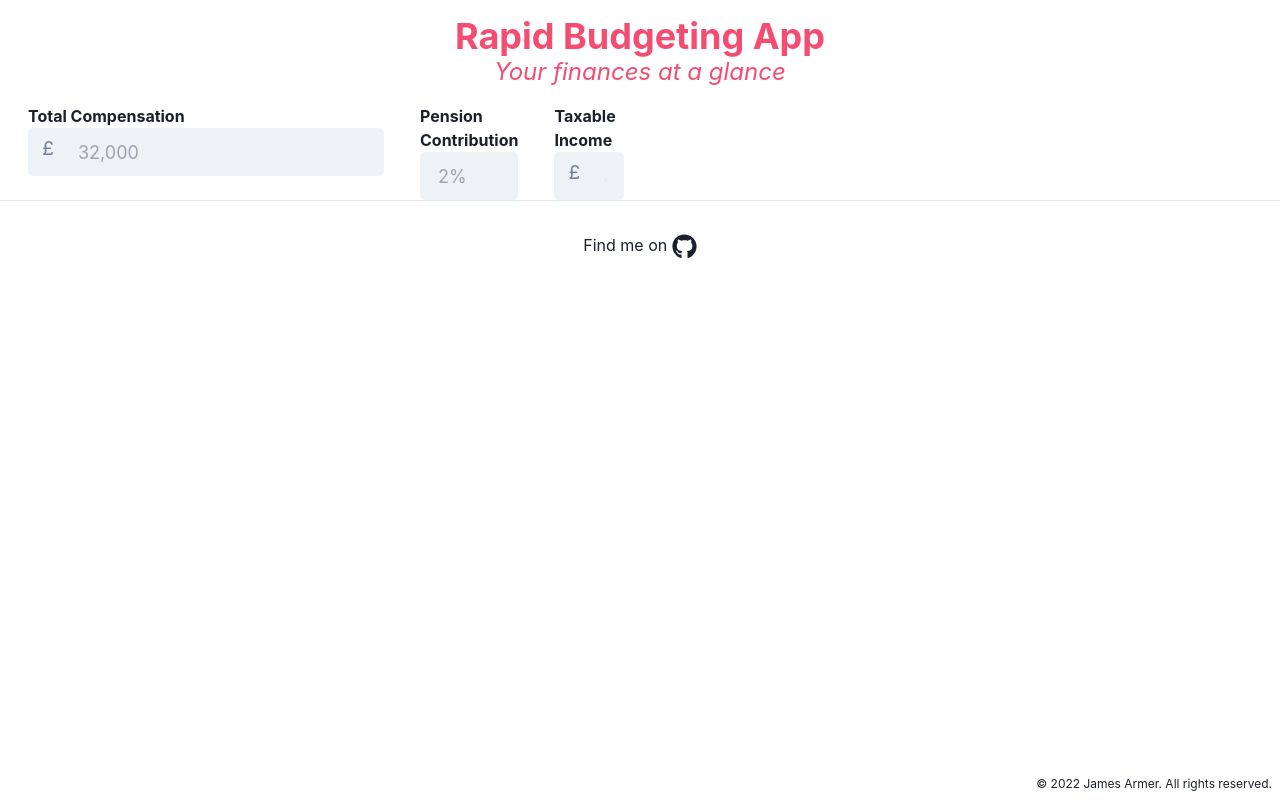
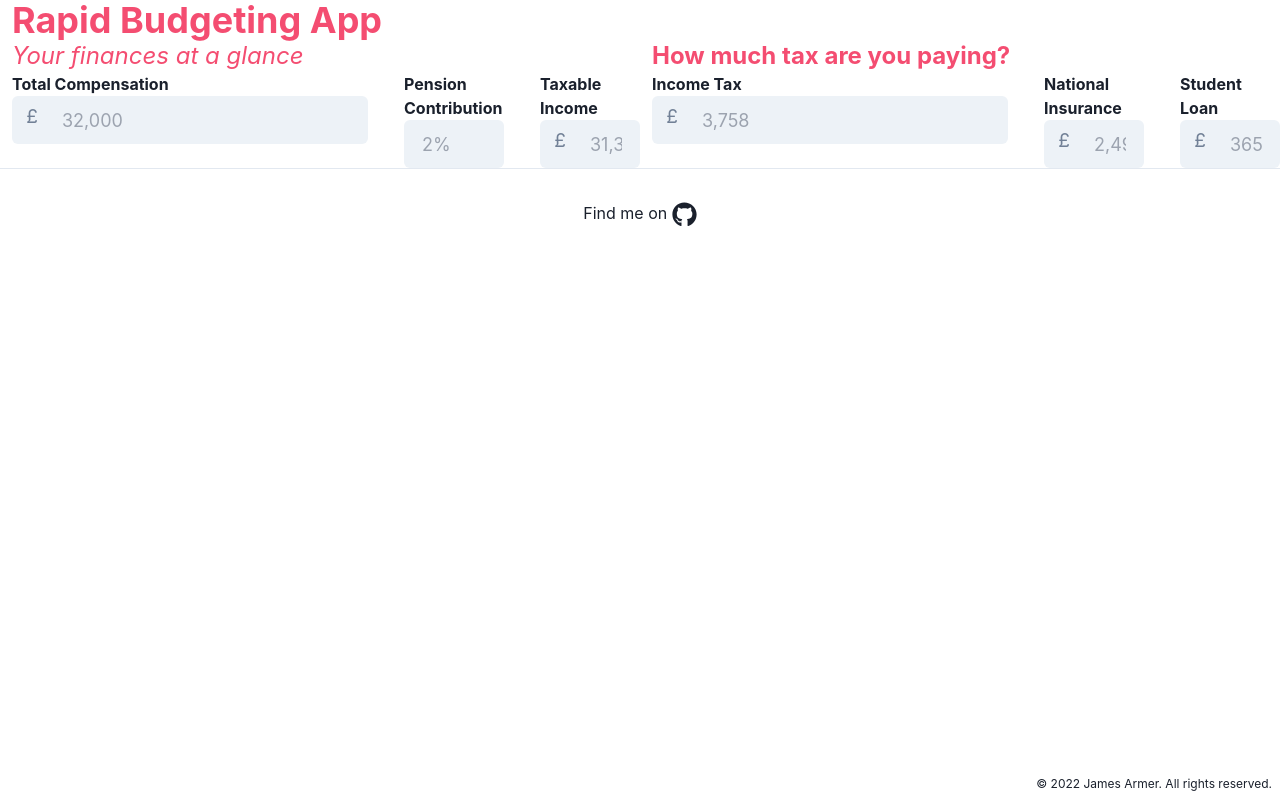
Before and after one commit to JamesArmer/rapid_budgeting_app, a Next.js app: page / in a window 1280 px wide. Built offline with nearby package versions, Linux system fonts and the light colour scheme.

Commit message:
Added tax and broke down components

```diff
--- /dev/null
+++ b/components/Compensation.tsx
@@ -0,0 +1,62 @@
+import {
+  Input,
+  InputLeftElement,
+  InputGroup,
+  Stack,
+  Flex,
+  Box,
+  Text,
+} from "@chakra-ui/react";
+
+export default function Compensation() {
+  return (
+    <>
+      <div className="pl-3">
+        <h1 className="font-bold text-4xl text-red-main">
+          Rapid Budgeting App
+        </h1>
+        <h2 className="italic text-2xl text-red-main">
+          Your finances at a glance
+        </h2>
+      </div>
+      <div className="flex">
+        <Stack direction="row" spacing={6}>
+          <Flex>
+            <Box ml="3">
+              <Text fontWeight="bold">Total Compensation</Text>
+              <InputGroup className="flex-1">
+                <InputLeftElement
+                  pointerEvents="none"
+                  color="gray.500"
+                  fontSize="1.2em"
+                  children="£"
+                />
+                <Input variant="filled" placeholder="32,000" size="lg" />
+              </InputGroup>
+            </Box>
+          </Flex>
+          <Flex className="flex-1">
+            <Box ml="3">
+              <Text fontWeight="bold">Pension Contribution</Text>
+              <Input variant="filled" placeholder="2%" size="lg" />
+            </Box>
+          </Flex>
+          <Flex className="flex-1">
+            <Box ml="3">
+              <Text fontWeight="bold">Taxable Income</Text>
+              <InputGroup className="flex-1">
+                <InputLeftElement
+                  pointerEvents="none"
+                  color="gray.500"
+                  fontSize="1.2em"
+                  children="£"
+                />
+                <Input variant="filled" placeholder="31,360" size="lg" />
+              </InputGroup>
+            </Box>
+          </Flex>
+        </Stack>
+      </div>
+    </>
+  );
+}
--- /dev/null
+++ b/components/Tax.tsx
@@ -0,0 +1,67 @@
+import {
+  Input,
+  InputLeftElement,
+  InputGroup,
+  Stack,
+  Flex,
+  Box,
+  Text,
+} from "@chakra-ui/react";
+
+export default function Tax() {
+  return (
+    <>
+      <div className="pl-3">
+        <h3 className="font-bold text-2xl text-red-main">
+          How much tax are you paying?
+        </h3>
+      </div>
+      <div className="flex">
+        <Stack direction="row" spacing={6}>
+          <Flex>
+            <Box ml="3">
+              <Text fontWeight="bold">Income Tax</Text>
+              <InputGroup className="flex-1">
+                <InputLeftElement
+                  pointerEvents="none"
+                  color="gray.500"
+                  fontSize="1.2em"
+                  children="£"
+                />
+                <Input variant="filled" placeholder="3,758" size="lg" />
+              </InputGroup>
+            </Box>
+          </Flex>
+          <Flex className="flex-1">
+            <Box ml="3">
+              <Text fontWeight="bold">National Insurance</Text>
+              <InputGroup className="flex-1">
+                <InputLeftElement
+                  pointerEvents="none"
+                  color="gray.500"
+                  fontSize="1.2em"
+                  children="£"
+                />
+                <Input variant="filled" placeholder="2,490" size="lg" />
+              </InputGroup>
+            </Box>
+          </Flex>
+          <Flex className="flex-1">
+            <Box ml="3">
+              <Text fontWeight="bold">Student Loan</Text>
+              <InputGroup className="flex-1">
+                <InputLeftElement
+                  pointerEvents="none"
+                  color="gray.500"
+                  fontSize="1.2em"
+                  children="£"
+                />
+                <Input variant="filled" placeholder="365.85" size="lg" />
+              </InputGroup>
+            </Box>
+          </Flex>
+        </Stack>
+      </div>
+    </>
+  );
+}
--- a/pages/index.tsx
+++ b/pages/index.tsx
@@ -1,63 +1,18 @@
 import type { NextPage } from "next";
 import Layout from "../components/Layout";
-import {
-  Input,
-  InputLeftElement,
-  InputGroup,
-  Stack,
-  Flex,
-  Box,
-  Text,
-} from "@chakra-ui/react";
+import Compensation from "../components/Compensation";
+import Tax from "../components/Tax";
 
 const Home: NextPage = () => {
   return (
     <Layout>
-      <div className="flex w-full flex-1 flex-col items-center justify-center sm:px-20 py-4">
-        <h1 className="font-bold text-4xl text-red-main">
-          Rapid Budgeting App
-        </h1>
-        <h2 className="italic text-2xl text-red-main">
-          Your finances at a glance
-        </h2>
-      </div>
-      <div className="flex w-1/2 px-4">
-        <Stack direction="row" spacing={6}>
-          <Flex>
-            <Box ml="3">
-              <Text fontWeight="bold">Total Compensation</Text>
-              <InputGroup className="flex-1">
-                <InputLeftElement
-                  pointerEvents="none"
-                  color="gray.500"
-                  fontSize="1.2em"
-                  children="£"
-                />
-                <Input variant="filled" placeholder="32,000" size="lg" />
-              </InputGroup>
-            </Box>
-          </Flex>
-          <Flex className="flex-1">
-            <Box ml="3">
-              <Text fontWeight="bold">Pension Contribution</Text>
-              <Input variant="filled" placeholder="2%" size="lg" />
-            </Box>
-          </Flex>
-          <Flex className="flex-1">
-            <Box ml="3">
-              <Text fontWeight="bold">Taxable Income</Text>
-              <InputGroup className="flex-1">
-                <InputLeftElement
-                  pointerEvents="none"
-                  color="gray.500"
-                  fontSize="1.2em"
-                  children="£"
-                />
-                <Input variant="filled" placeholder="31,360" size="lg" />
-              </InputGroup>
-            </Box>
-          </Flex>
-        </Stack>
+      <div className="flex w-full">
+        <div className="flex-1">
+          <Compensation />
+        </div>
+        <div className="flex-1 pt-10">
+          <Tax />
+        </div>
       </div>
     </Layout>
   );
```
